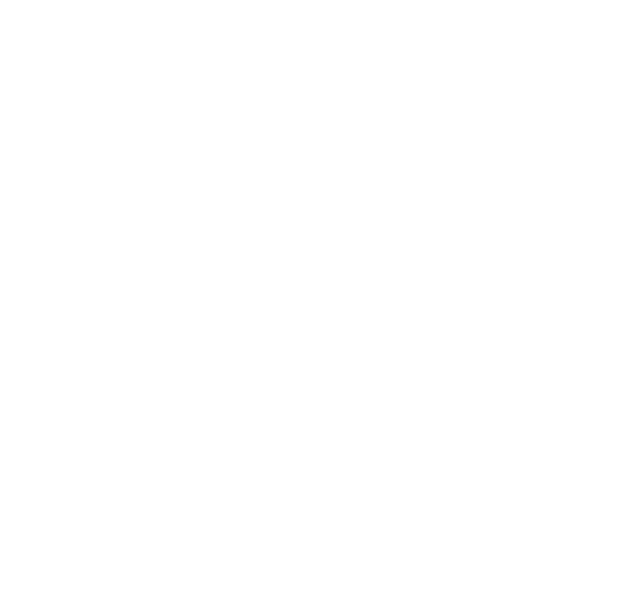
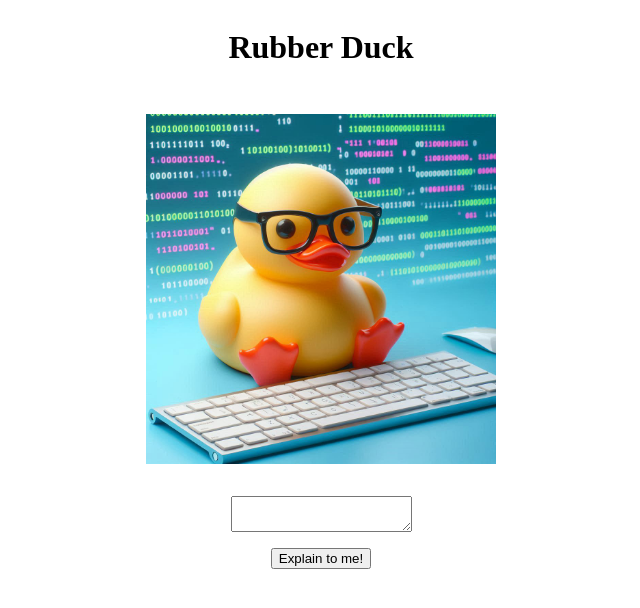
Before and after one commit to kamarini09/basic_javascript, a plain HTML site: page rubber_duck/index.html in a window 1280 px wide. Shown: the whole page, without its empty margins (319-959 px from the left). Drawn offline with Linux system fonts and the light colour scheme.

Commit message:
hover done

```diff
--- a/rubber_duck/duck.css
+++ b/rubber_duck/duck.css
@@ -0,0 +1,26 @@
+header {
+  display: flex;
+  flex-direction: column;
+  align-items: center;
+  justify-content: center;
+  gap: 1rem;
+}
+
+img.duck {
+  width: 350px;
+  margin-top: 10px;
+  transition: transform 0.3s ease-in-out;
+}
+
+img.duck:hover {
+  content: url("duck_hover.jpeg");
+  transform: scale(1.1);
+}
+.container {
+  display: flex;
+  flex-direction: column;
+  align-items: center;
+  justify-content: center;
+  padding-block-start: 2rem;
+  gap: 1rem;
+}
--- a/rubber_duck/duck.js
+++ b/rubber_duck/duck.js
@@ -0,0 +1,19 @@
+const duck = document.querySelector(".duck");
+
+duck.addEventListener("mouseover", function () {
+  console.log(
+    "Wuuuuuuu! You finally met the lille easter duck egg! He was born to code!"
+  );
+});
+
+duck.addEventListener("mouseout", function () {
+  console.log("Seems like you didn't like it :((((");
+});
+
+const submitBtn = document.getElementById("submitBtn");
+
+submitBtn.addEventListener("click", function () {
+  const problemInput = document.getElementById("problemInput").value;
+
+  console.log(problemInput);
+});
--- a/rubber_duck/index.html
+++ b/rubber_duck/index.html
@@ -6,6 +6,17 @@
     <link rel="stylesheet" href="duck.css" />
     <title>Rubber Duck</title>
   </head>
-  <body></body>
+  <body>
+    <main>
+      <header>
+        <h1>Rubber Duck</h1>
+        <img class="duck" src="duck.jpeg" alt="rubber duck" />
+      </header>
+      <div class="container">
+        <textarea name="problemInput" id="problemInput"></textarea>
+        <button id="submitBtn">Explain to me!</button>
+      </div>
+    </main>
+  </body>
   <script src="duck.js"></script>
 </html>
```
Also changed, not shown: rubber_duck/duck.jpeg (added), rubber_duck/duck_hover.jpeg (added).
